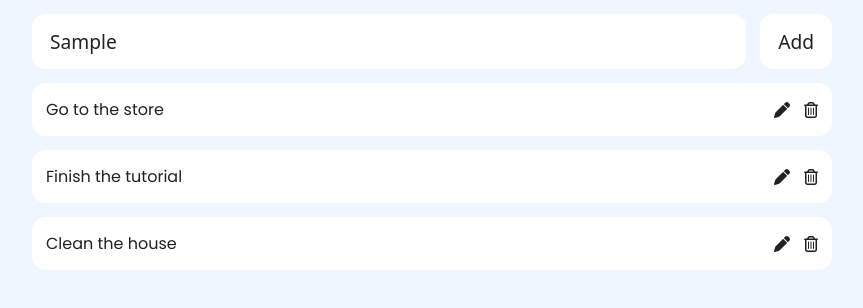
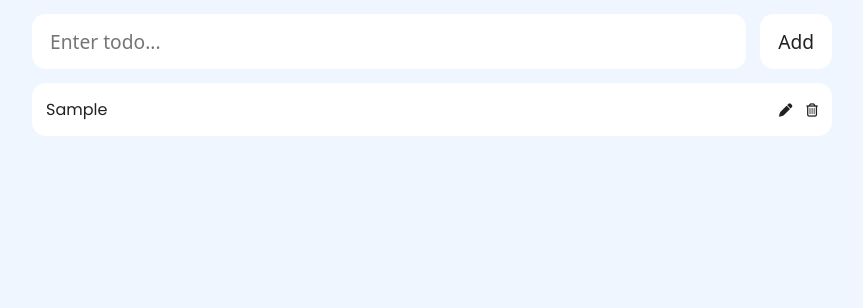
Before and after one commit to davidgomescarvalho/react-js-todolist, a React (Vite) app: page / in a window 1280 px wide. Both pictures are taken after typing "Sample" into the empty fields and a click on the button "Add". Shown: the top 308 px of the page, without its empty margins (208-1071 px from the left). Built offline with nearby package versions, Linux system fonts and the light colour scheme; a web font is replaced by a local one.

Commit message:
added delete function

```diff
--- a/src/App.jsx
+++ b/src/App.jsx
@@ -1,16 +1,30 @@
+import { useState } from "react"
 import TodoList from "./components/TodoList"
 import TodoInput from "./components/TodoInput"
 
 function App() {
-  let todos = [
-    'Go to the store',
-    'Finish the tutorial',
-    'Clean the house'
-  ]
+
+  const [todos, setTodos] = useState([])
+
+  function handleAddTodos(newTodo) {
+    const newTodoList = [...todos, newTodo]
+    setTodos(newTodoList)
+  }
+
+  function handleDeleteTodo(index) {
+    const newTodoList = todos.filter((todo, todoIndex) => {
+      return todoIndex !== index
+    })
+    setTodos(newTodoList)
+  }
+
+  function handleEditTodo(index) {
+
+  }
   return (
     <>
-      <TodoInput />
-      <TodoList todos={todos} />
+      <TodoInput handleAddTodos={handleAddTodos} />
+      <TodoList handleDeleteTodo={handleDeleteTodo} todos={todos} />
     </>
   )
 }
--- a/src/components/TodoCard.jsx
+++ b/src/components/TodoCard.jsx
@@ -1,13 +1,20 @@
 //import React from 'react'
 
 export default function TodoCard(props) {
-  const { children } = props;
+  const { children, handleDeleteTodo, index } = props;
   return (
     <li className="todoItem">
       {children}
       <div className="actionsContainer">
-        <i className="fa-solid fa-pen"></i>
-        <i className="fa-regular fa-trash-can"></i>
+        <button>
+          <i className="fa-solid fa-pen"></i>
+        </button>
+        <button onClick={() => {
+          handleDeleteTodo(index)
+        }}>
+          <i className="fa-regular fa-trash-can"></i>
+        </button>
+
       </div>
     </li>
   );
--- a/src/components/TodoInput.jsx
+++ b/src/components/TodoInput.jsx
@@ -1,10 +1,19 @@
 //import React from 'react'
+import { useState } from 'react'
 
-export const TodoInput = () => {
+export const TodoInput = (props) => {
+  const { handleAddTodos } = props
+
+  const [todoValue, setTodoValue] = useState('')
   return (
     <header>
-      <input placeholder="Enter todo..." />
-      <button>Add</button>
+      <input value={todoValue} onChange={(event) => {
+        setTodoValue(event.target.value)
+      }} placeholder="Enter todo..." />
+      <button onClick={() => {
+        handleAddTodos(todoValue)
+        setTodoValue('')
+      }} >Add</button>
     </header>
   )
 }
--- a/src/components/TodoList.jsx
+++ b/src/components/TodoList.jsx
@@ -8,7 +8,8 @@ const TodoList = (props) => {
     <ul className="main">
       {todos.map((todo, todoIndex) => {
         return (
-          <TodoCard key={todoIndex}>
+          <TodoCard {...props} key={todoIndex}
+            index={todoIndex}>
             <p>{todo}</p>
           </TodoCard >
         )
```
